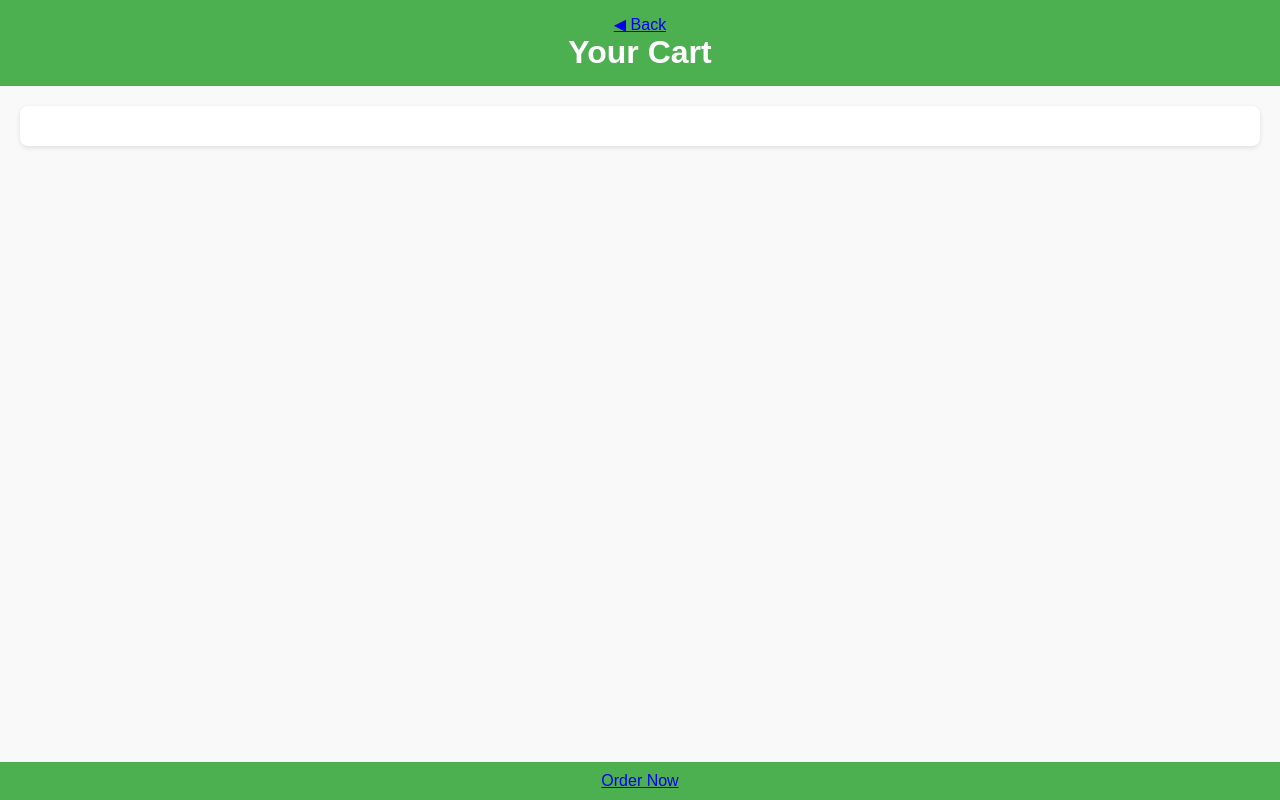
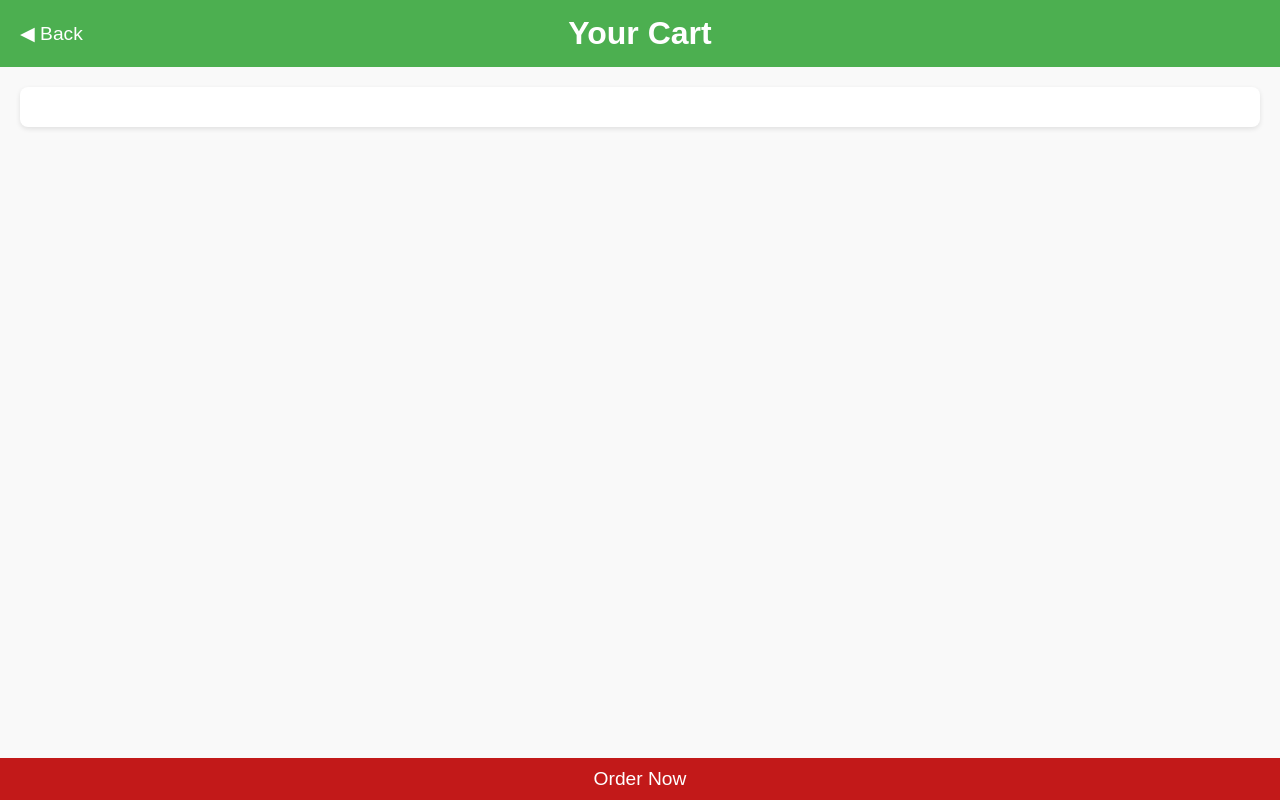
Before and after one commit to manojsonawane1313/freshpic, a plain HTML site: page cart.html in a window 1280 px wide. Drawn offline with Linux system fonts and the light colour scheme.

Commit message:
Update cart.css

```diff
--- a/cart.css
+++ b/cart.css
@@ -12,30 +12,30 @@ header {
     color: white;
     padding: 15px 0;
     text-align: center;
+    position: relative;
 }
 
 header h1 {
     margin: 0;
 }
 
-nav ul {
-    list-style: none;
-    padding: 0;
-    margin: 0;
+nav {
+    position: absolute;
+    left: 20px; /* Adjust as needed */
+    top: 50%;
+    transform: translateY(-50%);
 }
 
-nav ul li {
-    display: inline;
-    margin: 0 15px;
+.back-arrow {
+    color: white;
+    text-decoration: none;
+    font-size: 1.2em;
+    display: inline-flex;
+    align-items: center;
+    line-height: 1.5;
 }
 
-nav ul li a {
-    color: white;
-    text-decoration: none;
-    font-weight: bold;
-}
-
-nav ul li a:hover {
+.back-arrow:hover {
     text-decoration: underline;
 }
 
@@ -81,7 +81,6 @@ main {
     margin: 5px 0;
 }
 
-/* Position remove button in the right corner */
 .remove-btn {
     background-color: #e74c3c; /* Red */
     color: white;
@@ -105,16 +104,20 @@ main {
     border-top: 1px solid #ddd;
     padding-top: 15px;
     margin-top: 20px;
-    text-align: right;
+    text-align: left;
 }
 
 .cart-summary h2 {
     font-size: 1.2em;
     margin-bottom: 10px;
+    text-align: center;
+    background-color: #4eb317;
+    color: #ddd;
+    padding: 10px;
 }
 
 footer {
-    background-color: #4CAF50; /* Green */
+    background-color: #c21919; /* Red */
     color: white;
     text-align: center;
     padding: 10px 0;
@@ -123,6 +126,22 @@ footer {
     bottom: 0;
 }
 
+.order-link {
+    display: block;
+    color: white;
+    text-decoration: none;
+    width: 100%;
+    height: 100%;
+}
+
+.order {
+    font-size: 1.2em;
+}
+
+.order-link:hover .order {
+    text-decoration: underline;
+}
+
 #empty-cart-message {
     text-align: center;
     font-size: 1.2em;
```
